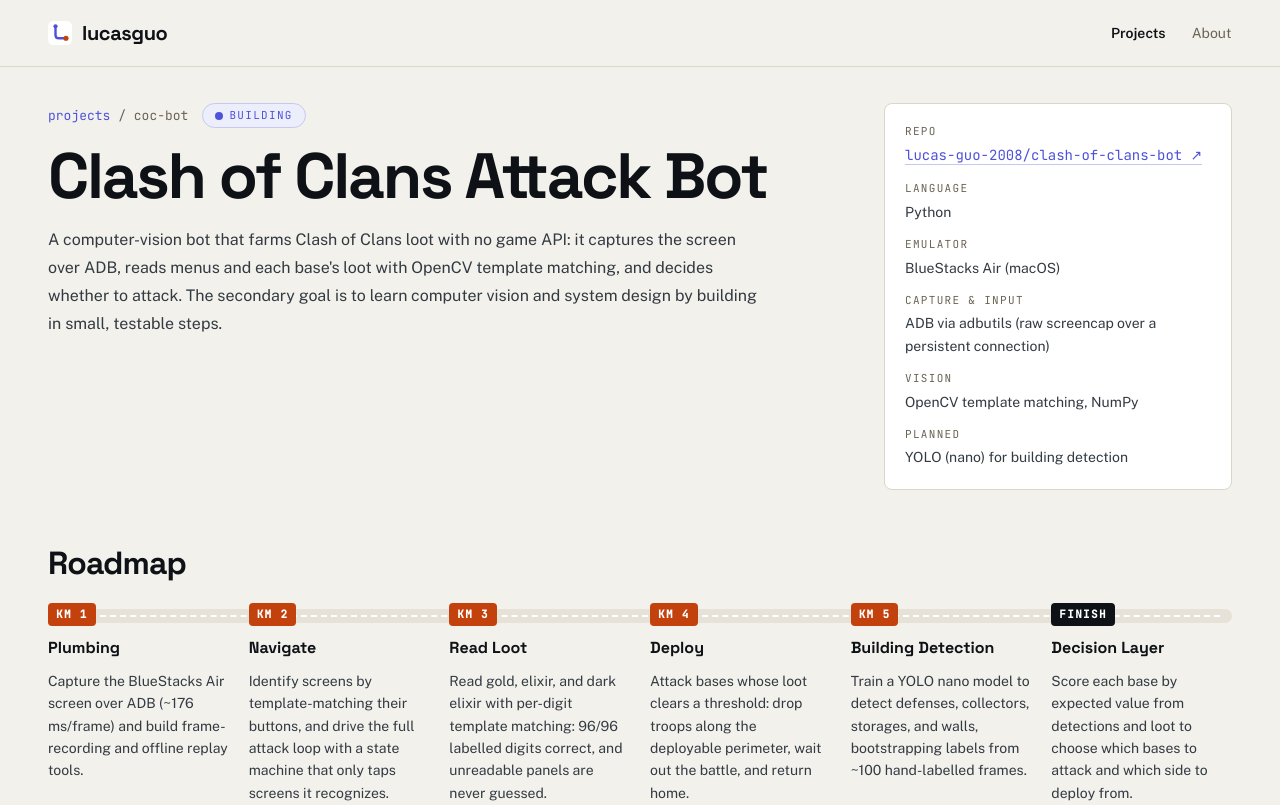
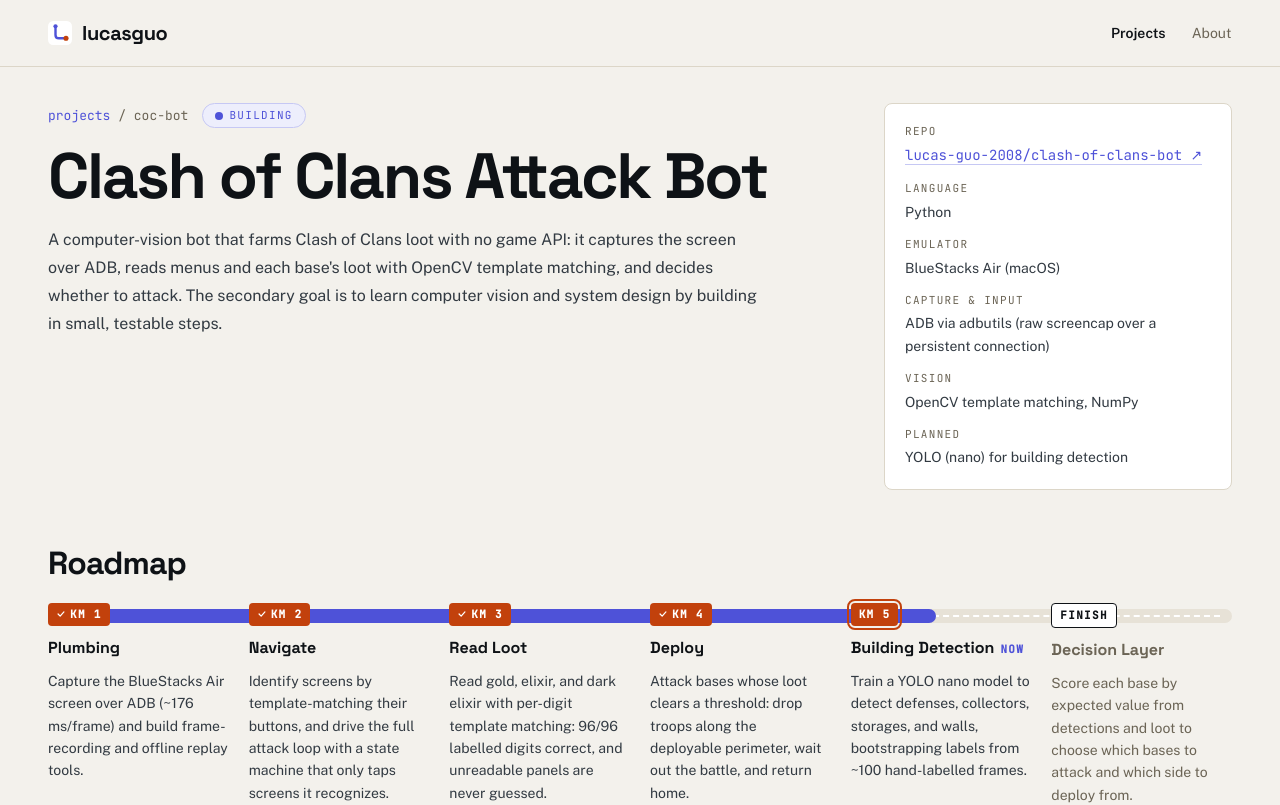
Before and after one commit to lucas-guo-2008/portfolio, a Next.js app: page /projects/coc-bot in a window 1280 px wide. Shown: the top 805 px of the page. Built offline with nearby package versions, Linux system fonts and the light colour scheme.

Commit message:
Add a display to show current phase and progress for each project and update ProjectPage to pass current phase data

```diff
--- a/app/projects/[slug]/page.tsx
+++ b/app/projects/[slug]/page.tsx
@@ -48,7 +48,7 @@
         aside={(project.repo || project.stack.length > 0) &&
           <ProjectFacts repo={project.repo} stack={project.stack} />}
       />
-      <Roadmap phases={project.phases} />
+      <Roadmap phases={project.phases} current={project.current} />
       {project.status === 'planned' ? <ComingSoon content="Stay tuned for updates!" /> : <LogList logs={logs} />}
     </div>
   );
--- a/components/Roadmap.tsx
+++ b/components/Roadmap.tsx
@@ -1,40 +1,66 @@
+import type { CSSProperties } from "react";
 import type { Phase } from "@/lib/projects";
 import Sign from "./Sign";
 
 type RoadmapProps = {
     phases: Phase[];
+    current?: number;
 }
 
-// The road is the <ol>'s ::before (the grey band) and ::after (the dashed centre line, md+ only).
-// Below md it runs down the left; md+ it runs across, one equal column per phase.
+type StopState = 'done' | 'current' | 'upcoming';
+
 const road = [
     'relative flex flex-col gap-5.5 pl-10',
     'before:absolute before:left-1 before:inset-y-0 before:w-3.5 before:rounded-full before:bg-border-subtle',
+    'after:absolute after:left-2.5 after:inset-y-2 after:border-l-2 after:border-dashed after:border-surface',
     'md:grid md:grid-flow-col md:auto-cols-fr md:gap-5 md:pl-0',
     'md:before:inset-x-0 md:before:top-1.5 md:before:w-auto md:before:h-3.5',
-    'md:after:absolute md:after:inset-x-3 md:after:top-3 md:after:border-t-2 md:after:border-dashed md:after:border-surface',
+    'md:after:inset-x-3 md:after:top-3 md:after:bottom-auto md:after:border-l-0 md:after:border-t-2',
 ].join(' ');
 
-export default function Roadmap({phases}:RoadmapProps) {
+const srLabel: Record<StopState, string> = {
+    'done': 'Done: ',
+    'current': 'In progress: ',
+    'upcoming': 'Up next: ',
+}
+
+export default function Roadmap({phases, current}:RoadmapProps) {
     if (phases.length === 0) return null;
+    const progress = current === undefined ? undefined
+        : `${Math.min(100, (current + 0.5) / phases.length * 100)}%`;
+
     return (
         <section className="flex flex-col gap-5.5">
             <h2 className="text-heading md:text-title font-display font-bold">Roadmap</h2>
+            <div className="relative">
                 <ol className={road}>
                     {phases.map((phase, i) => {
                         const last = i === phases.length - 1;
+                        const state: StopState | undefined = current === undefined ? undefined
+                            : i < current ? 'done' : i === current ? 'current' : 'upcoming';
                         return (
                             <li key={phase.comment} className="relative z-10 flex flex-col gap-2">
-                            {/* Below md the sign gets its own line, pulled left onto the road, so it never covers the title */}
-                            <Sign tone={last ? 'finish' : 'marker'} className="self-start -ml-10 md:ml-0">
+                                {state && <span className="sr-only">{srLabel[state]}</span>}
+                                <Sign tone={last ? 'finish' : 'marker'} state={state} className="self-start -ml-10 md:ml-0">
                                     {last ? 'FINISH' : `KM ${i + 1}`}
                                 </Sign>
-                            <p className="font-display font-bold text-body">{phase.comment}</p>
-                            <p className="text-body-sm text-text-secondary">{phase.description}</p>
+                                <p className={`font-display font-bold text-body ${state === 'upcoming' ? 'text-text-muted' : ''}`}>
+                                    {phase.comment}
+                                    {state === 'current' &&
+                                    <span className="ml-1.5 font-mono text-label tracking-label uppercase text-accent">Now</span>}
+                                </p>
+                                <p className={`text-body-sm ${state === 'upcoming' ? 'text-text-muted' : 'text-text-secondary'}`}>{phase.description}</p>
                             </li>
                         );
                     })}
                 </ol>
+                {progress &&
+                <div
+                    aria-hidden="true"
+                    style={{ '--progress': progress } as CSSProperties}
+                    className="absolute rounded-full bg-accent left-1 top-0 w-3.5 h-(--progress) md:left-0 md:top-1.5 md:h-3.5 md:w-(--progress)"
+                />}
+            </div>
         </section>
     );
 }
--- a/components/Sign.tsx
+++ b/components/Sign.tsx
@@ -1,24 +1,34 @@
 import type { ReactNode } from "react";
+
+type Tone = 'marker' | 'finish';
 
 type SignProps = {
     children: ReactNode;
-    tone?: 'marker' | 'finish';
+    tone?: Tone;
+    state?: 'done' | 'current' | 'upcoming';
     icon?: boolean;
     className?: string;
     'aria-hidden'?: boolean;
 }
 
-const tones: Record<'marker' | 'finish', string> = {
-    'marker': 'bg-marker text-on-marker',
-    'finish': 'bg-text text-surface',
+const tones: Record<Tone, { solid: string; outline: string; ring: string }> = {
+    'marker': { solid: 'bg-marker text-on-marker', outline: 'bg-surface text-marker border border-marker', ring: 'outline-2 outline-offset-2 outline-marker' },
+    'finish': { solid: 'bg-text text-surface', outline: 'bg-surface text-text border border-text', ring: 'outline-2 outline-offset-2 outline-text' },
 }
 
-export default function Sign({children, tone = 'marker', icon, className = '', 'aria-hidden': ariaHidden}:SignProps) {
+export default function Sign({children, tone = 'marker', state, icon, className = '', 'aria-hidden': ariaHidden}:SignProps) {
+    const colors = state === 'upcoming' ? tones[tone].outline
+        : state === 'current' ? `${tones[tone].solid} ${tones[tone].ring}`
+        : tones[tone].solid;
     return (
         <span
             aria-hidden={ariaHidden}
-            className={`inline-flex items-center justify-center rounded-sm font-mono text-label font-bold tracking-label uppercase leading-none ${tones[tone]} ${icon ? 'size-5' : 'px-2 py-1.5'} ${className}`}
+            className={`inline-flex items-center justify-center gap-1 rounded-sm font-mono text-label font-bold tracking-label uppercase leading-none ${colors} ${icon ? 'size-5' : 'px-2 py-1.5'} ${className}`}
         >
+            {state === 'done' &&
+            <svg viewBox="0 0 24 24" fill="none" stroke="currentColor" strokeWidth={3} strokeLinecap="round" strokeLinejoin="round" aria-hidden="true" className="size-2.5 shrink-0">
+                <path d="M5 12l5 5 9-10" />
+            </svg>}
             {children}
         </span>
     );
--- a/lib/projects.ts
+++ b/lib/projects.ts
@@ -4,9 +4,10 @@
   phases: Phase[];
   stack: string[];
   slug: string;
-  status: 'live' | 'complete' | 'building' | 'planned';   // complete = finished, but not running anywhere
+  status: 'live' | 'complete' | 'building' | 'planned';
   repo?: string;
-  featured?: boolean;   // shows on the home page; status decides which group
+  featured?: boolean;
+  current?: number;
 }
 
 export type Phase = {
@@ -50,6 +51,7 @@
     slug: 'portfolio',
     status: 'building',
     featured: true,
+    current: 3,
     repo: 'https://github.com/lucas-guo-2008/portfolio',
     stack: [
       'Framework: Next.js, React, TypeScript, Tailwind CSS',
@@ -91,6 +93,7 @@
     slug: 'coc-bot',
     status: 'building',
     featured: true,
+    current: 4,
     repo: 'https://github.com/lucas-guo-2008/clash-of-clans-bot'
   },
   {
```
Lines whose indentation alone changed are shown as unchanged.
